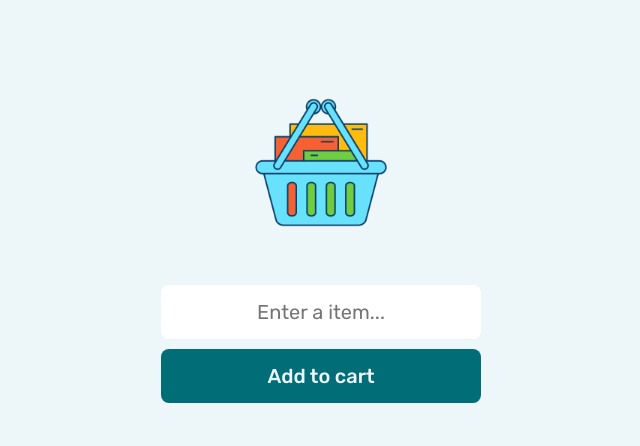
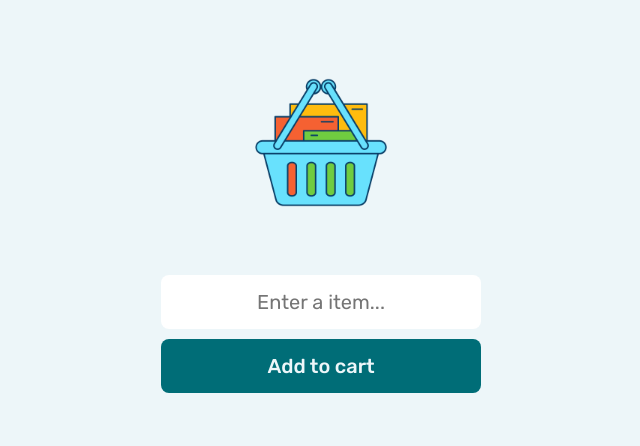
Before and after one commit to ShazSeatter/shopping-cart, a website built with Vite: page index.html in a window 1280 px wide. Shown: the whole page, without its empty margins (319-959 px from the left). Built offline with nearby package versions, Linux system fonts and the light colour scheme; no server answers.

Commit message:
style change for moved img

```diff
--- a/index.html
+++ b/index.html
@@ -14,9 +14,8 @@
     <title>Shopping List</title>
   </head>
   <body>
-    <div id="app">
-      <img src="assets/shopping-basket.png" alt="Shopping Basket">
-    </div>
+    <img src="assets/shopping-basket.png" alt="Shopping Basket">
+    <div id="app"></div>
     <script type="module" src="/main.js"></script>
   </body>
 </html>
--- a/main.js
+++ b/main.js
@@ -6,7 +6,6 @@ import { getDatabase, ref, push, onValue, remove } from "https://www.gstatic.com
 
 document.querySelector('#app').innerHTML = `
   <div class="container">
-    <img src="assets/shopping-basket.png"/>
     <input id="input-field" type="text" placeholder="Enter a item..."/>
     <button id="add-btn">Add to cart</button>
     <ul id="shopping-list">
--- a/style.css
+++ b/style.css
@@ -21,7 +21,9 @@ html, body {
 
 img {
   width: 300px;
-  margin: 0 auto;
+  margin: 30px auto 0;
+  display: flex;
+  justify-content: center;
 }
 
 input {
@@ -52,7 +54,7 @@ button {
   display: flex;
   flex-direction: column;
   max-width: 320px;
-  margin: 50px auto;
+  margin: 10px auto;
 }
 
 ul {
```
